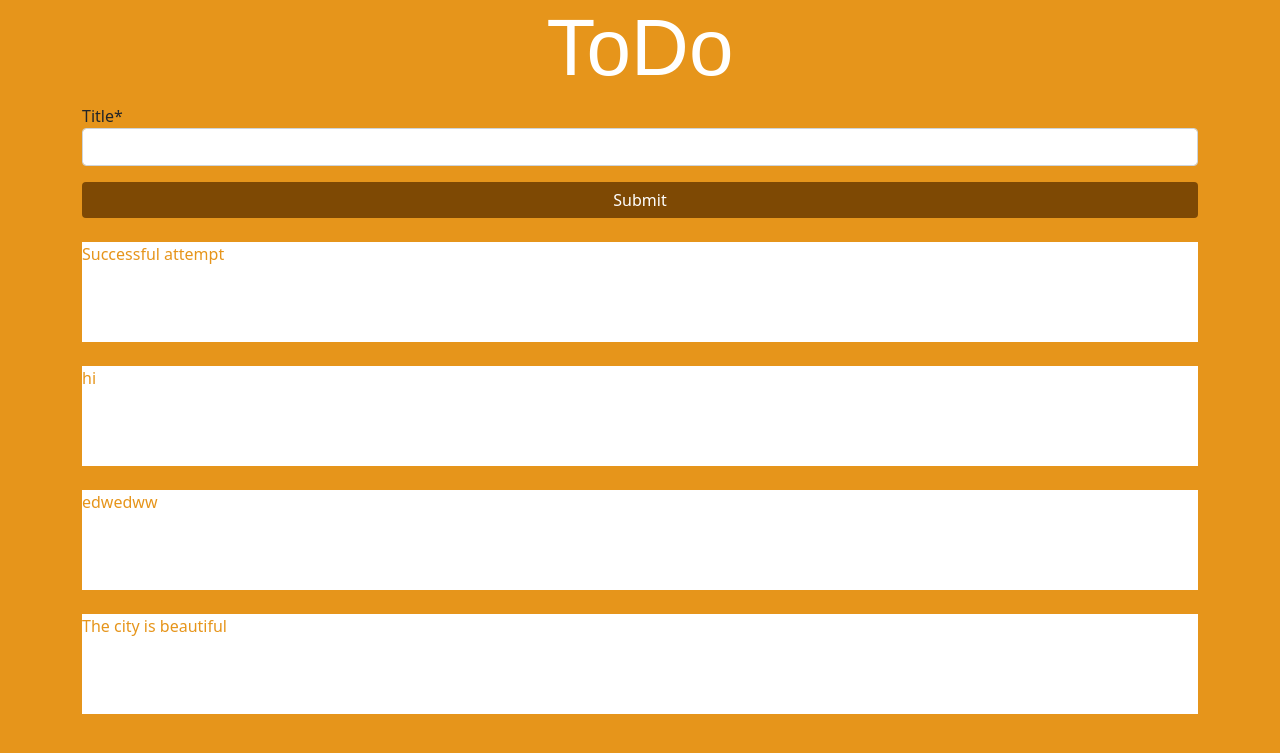
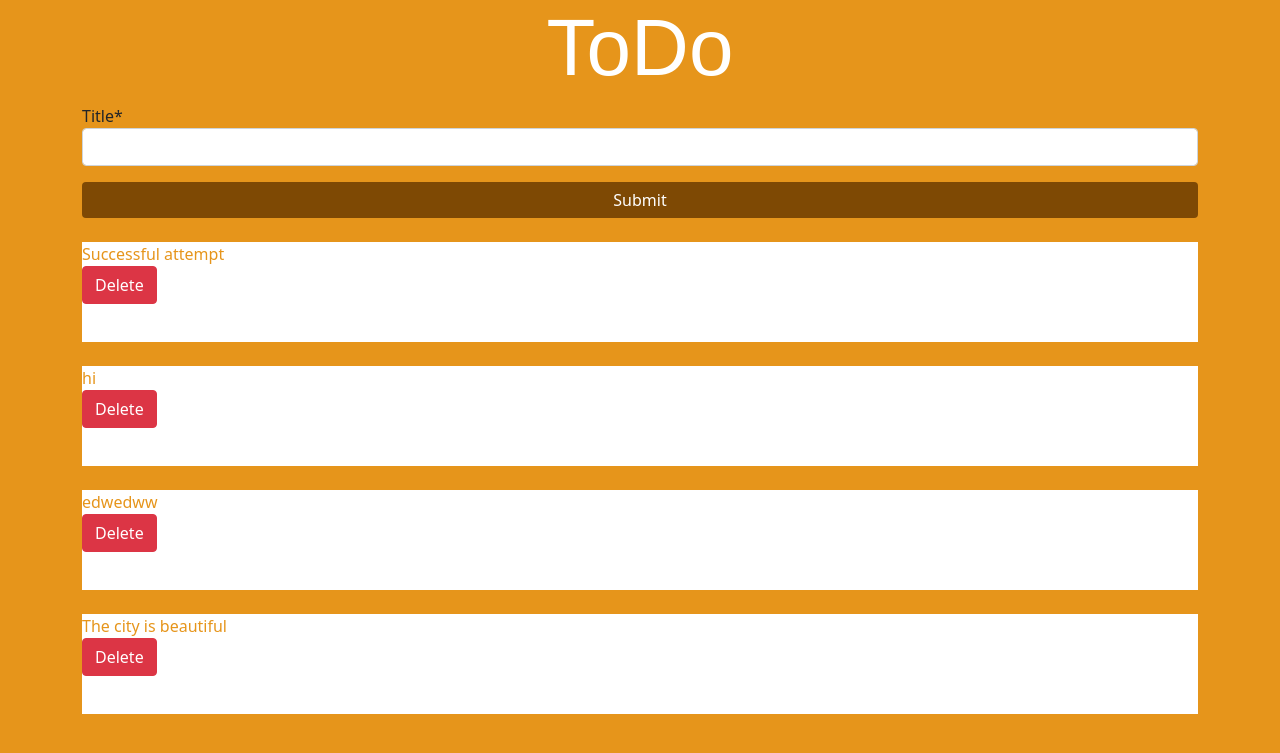
Before and after one commit to coder-kiran/Todo, a Django app: page / in a window 1280 px wide. Shown: the top 753 px of the page. Run offline with Django 3.2, Linux system fonts and the light colour scheme; data comes from the database, SQL or seed files in the repository; some libraries are stand-ins or nearby versions.

Commit message:
added a delete functionality.But not working properly.Working on it

```diff
--- a/todolist/todoapp/static/main.css
+++ b/todolist/todoapp/static/main.css
@@ -16,7 +16,7 @@ h1{
     width: 100%;
     height: 100px;
 }
-.btn{
+.btn-submit{
     background-color: rgb(126,73,4);
     border: none;
     width: 100%;
--- a/todolist/todoapp/templates/home.html
+++ b/todolist/todoapp/templates/home.html
@@ -8,7 +8,7 @@
       <h1 class="display-1 todo-heading">ToDo</h1>
          {{formkey|crispy}}
     </div>
-    <button type="submit" class="btn btn-primary" action=" {% url 'home' %}">Submit</button>
+    <button type="submit" class="btn btn-primary btn-submit" action=" {% url 'home' %}">Submit</button>
   </form>
 
 <!-- Showing output of list inside div using for loop -->
@@ -16,6 +16,12 @@
 {% for i in modelobjectkey %}
 <div class="list-box">
 {{ i.title }}
+<!-- adding delete button -->
+<form method="POST">
+  {% csrf_token %}
+  <button type="submit" class="btn btn-danger" action=" {% url 'delete' %}">Delete</button>
+</form>
+<!-- delete-END -->
 </div>
 <br>
 {% endfor %}
--- a/todolist/todoapp/urls.py
+++ b/todolist/todoapp/urls.py
@@ -2,6 +2,7 @@ from django.urls import path
 from todoapp import views
 
 urlpatterns = [
-    path('',views.index,name='home')
+    path('',views.index,name='home'),
+    path('delete/<int:commonid>',views.deletelist,name='delete')
 
 ]
--- a/todolist/todoapp/views.py
+++ b/todolist/todoapp/views.py
@@ -14,3 +14,8 @@ def index(request):
             return redirect('home')
 
     return render(request,'home.html',{'formkey':formobj,'modelobjectkey':modelobject})
+
+def deletelist(request,commonid):
+    formobj = TodoForm(instance=commonid)
+    TodoModel.objects.delete(formobj)
+    return redirect('home')
```
